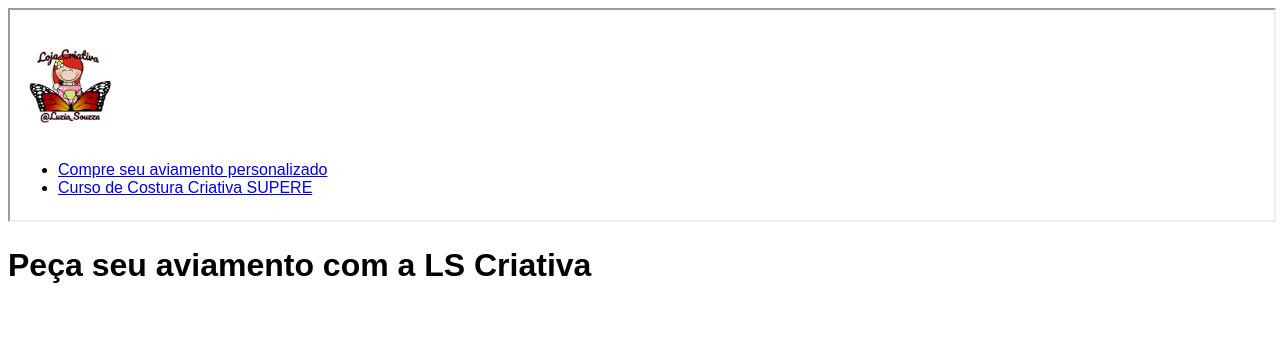
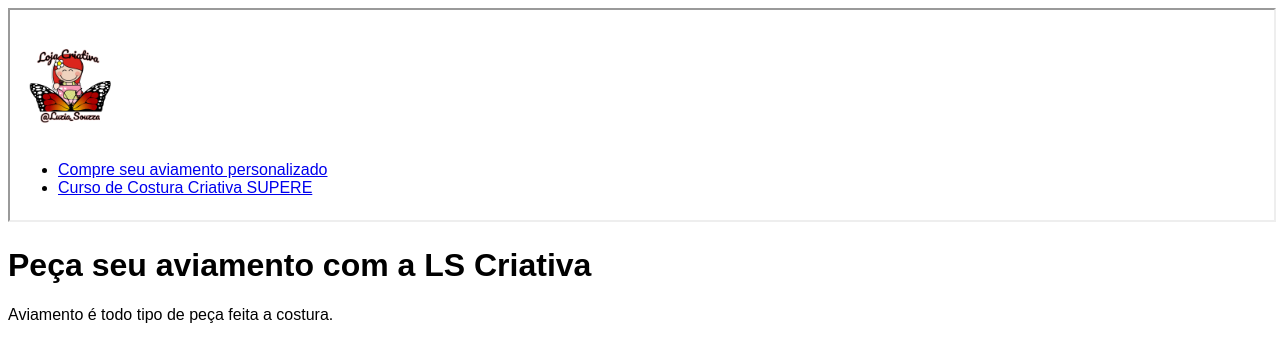
Before and after one commit to MatheusSouzaSantos7/Projeto-LSCriativa, a plain HTML site: page LS Criativa/aviamento-personalizado.html in a window 1280 px wide. Drawn offline with Linux system fonts and the light colour scheme.

Commit message:
atualização da página de aviamento

```diff
--- a/LS Criativa/aviamento-personalizado.html
+++ b/LS Criativa/aviamento-personalizado.html
@@ -24,5 +24,6 @@
 <body>
     <iframe src="menu.html" width="100%" height="210"></iframe>
     <h1>Peça seu aviamento com a LS Criativa</h1>
+        <p>Aviamento é todo tipo de peça feita a costura.</p>
 </body>
 </html>
```
